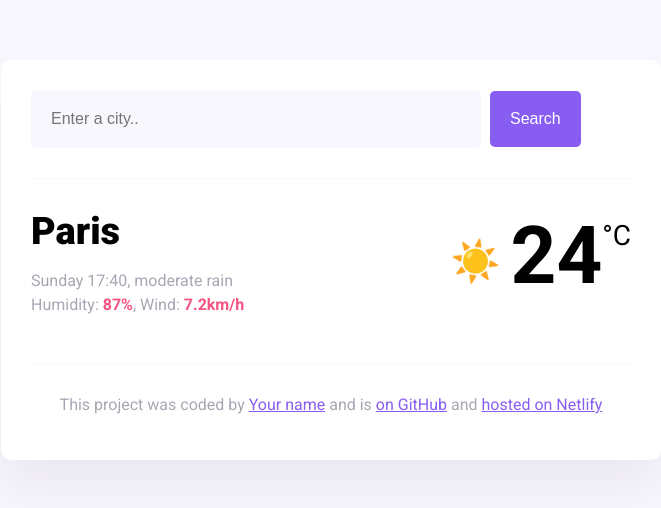
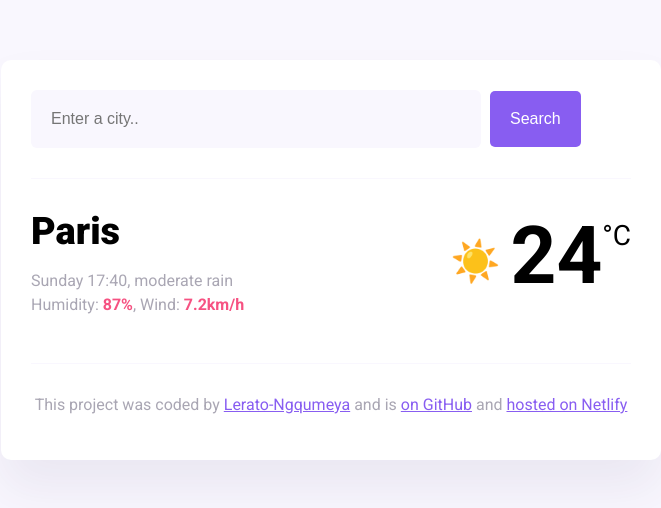
Before and after one commit to Lerato-Ngqumeya/Weather, a plain HTML site: page src/index.html in a window 1280 px wide. Shown: the whole page, without its empty margins (309-970 px from the left). Drawn offline with nearby package versions, Linux system fonts and the light colour scheme.

Commit message:
link to my git profile

```diff
--- a/src/index.html
+++ b/src/index.html
@@ -146,8 +146,13 @@
       <footer>
         <p>
           This project was coded by
-          <a href="#" target="_blank">Your name</a> and is
-          <a href="#" target="_blank"> on GitHub</a> and
+          <a href="https://github.com/Lerato-Ngqumeya" target="_blank">
+            Lerato-Ngqumeya</a
+          >
+          and is
+          <a
+            href="https://github.com/Lerato-Ngqumeya/Weather-App" target="_blank"> on GitHub</a>
+          and
           <a href="#" target="_blank">hosted on Netlify</a>
         </p>
       </footer>
```
